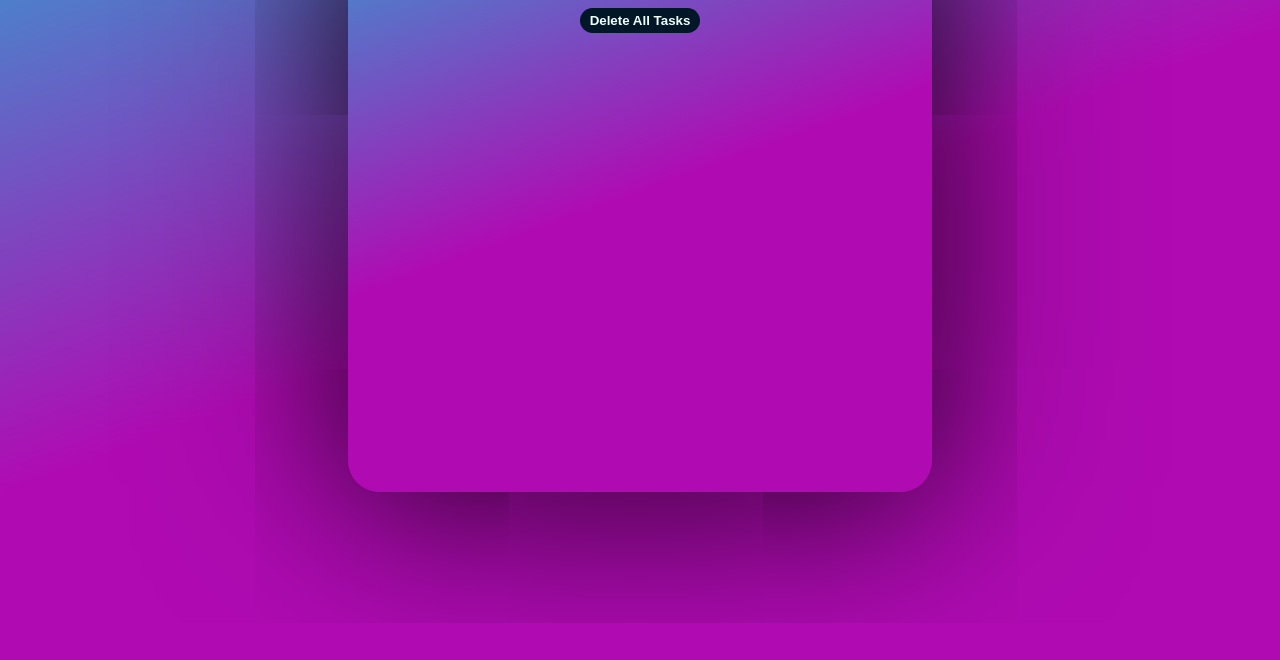
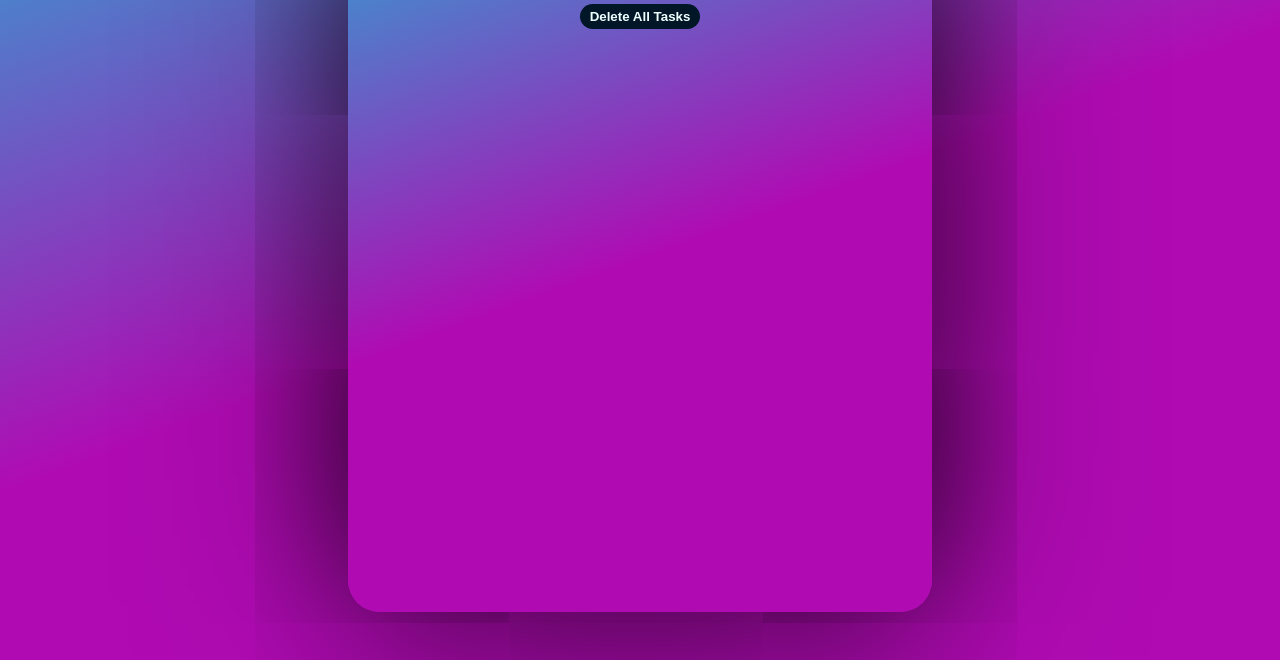
Before and after one commit to codes-by-chetan/toDoList_New_design, a plain HTML site: page index.html in a window 1280 px wide. Shown: the part 140-800 px from the top of the page. Drawn offline with Linux system fonts and the light colour scheme; a web font is replaced by a local one.

Commit message:
fix for layout task-display-container

```diff
--- a/index.css
+++ b/index.css
@@ -20,6 +20,7 @@ body {
     height: 100vh;
     display: flex;
     justify-content: center;
+    align-items: center;
     background-size: cover;
 }
 
@@ -27,7 +28,7 @@ body {
     width: calc(100px + 30%);
     /* border: 2px solid; */
     text-align: center;
-    margin: 10px 0;
+    /* margin: 10px 0; */
     text-wrap: nowrap;
     font-size: 90%;
     font-family: "Vibes", system-ui;
@@ -37,10 +38,11 @@ body {
 .content {
     width: calc(200px + 30%);
     max-width: 800px;
-    max-height: 600px;
+    /* max-height: 600px; */
+    height: 88vh;
     /* border: 2px solid; */
     display: flex;
-    margin: 2rem;
+    margin: 2vh 0;
     background-image: linear-gradient(160deg, #00dbde -20%, #b00bb3 50%);
     padding: 1rem;
     border-radius: 2rem;
@@ -50,8 +52,8 @@ body {
     flex-direction: column;
     box-shadow: 0 0 200px black;
     overflow-y: auto;
-
     overflow-x: hidden;
+    /* gap: 2vh; */
 }
 
 
@@ -117,8 +119,7 @@ body {
     /* border: 2px solid; */
     width: 95%;
     overflow-y: auto;
-    max-height: 300px;
-    min-height: 200px;
+    height: -webkit-fill-available;
     /* text-shadow: 0 0 10px white; */
 }
 
@@ -128,7 +129,8 @@ body {
    justify-content: space-between ;
    align-items: center;
    margin: 10% auto;
-   height: 20%;
+   height: 28%;
+   max-height: 70px;
    /* border: 2px solid; */
    background-image: linear-gradient(160deg, #00dbde -20%, #b00bb3 50%);
    box-shadow: 0 0 10px black;
```
